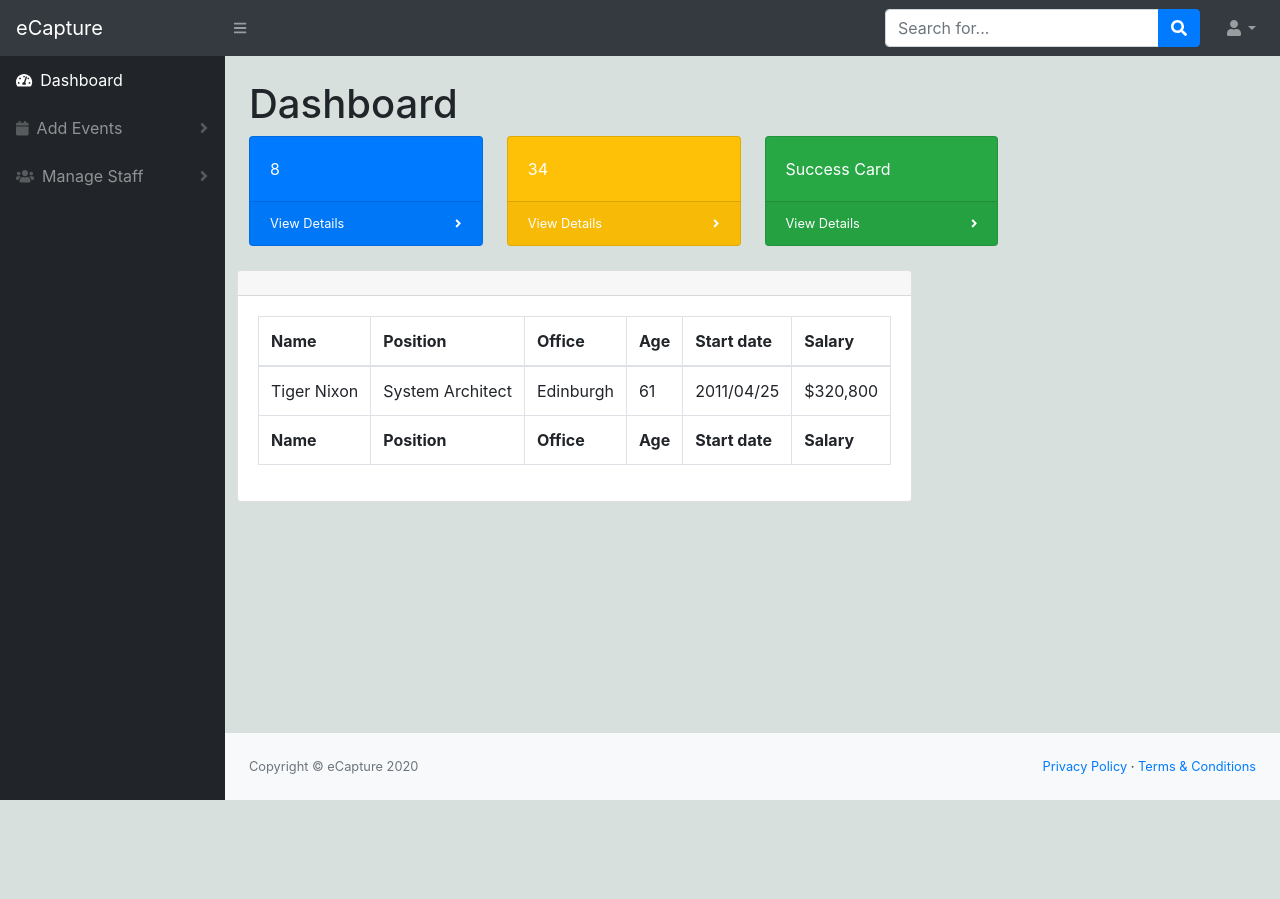
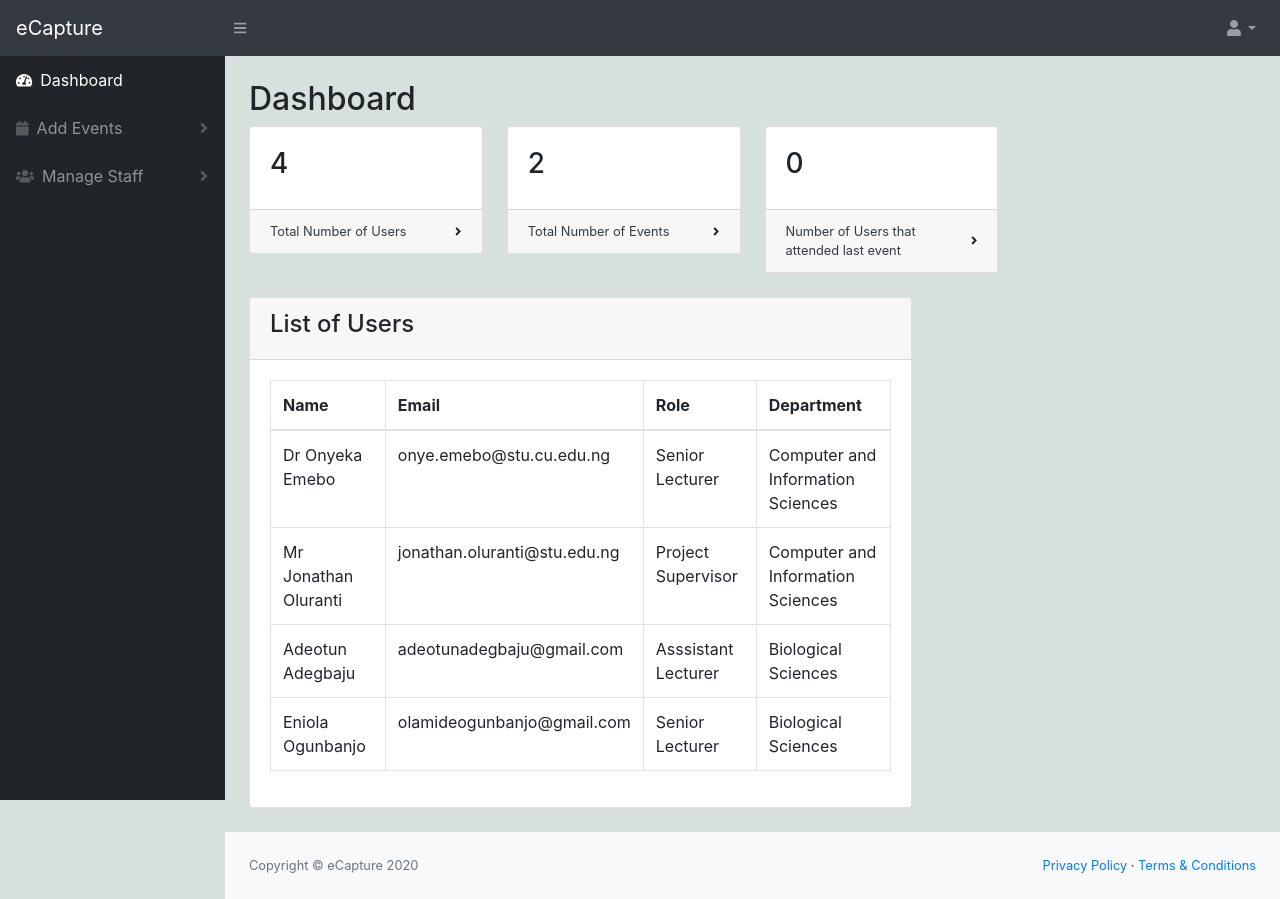
Before and after one commit to HummingBird1224/capture_django, a Django app: page /dashboard/ in a window 1280 px wide. Before the commit the page ends 800 px from the top, so only its background shows below. Run offline with Django 3.2, Linux system fonts and the light colour scheme; data comes from the database, SQL or seed files in the repository; some libraries are stand-ins or nearby versions.

Commit message:
updates to admin and UI

```diff
--- a/eCapture/static/assets/css/Registration-Form-with-Photo.css
+++ b/eCapture/static/assets/css/Registration-Form-with-Photo.css
@@ -1,6 +1,5 @@
 .register-photo {
     background: #f1f7fc;
-  padding: 80px 0;
 }
 
 .register-photo .image-holder {
@@ -14,8 +13,8 @@
     display: table;
     max-width: 900px;
     width: 90%;
-  margin: 0 auto;
-  box-shadow: 1px 1px 5px rgba(0,0,0,0.1);
+    margin: auto;
+    box-shadow: 1px 1px 5px rgba(0, 0, 0, 0.1);
 }
 
 .register-photo form {
@@ -26,7 +25,7 @@
     color: #505e6c;
 }
 
-@media (max-width:991px) {
+@media (max-width: 991px) {
     .register-photo form {
         padding: 40px;
     }
--- a/eCapture/templates/eCapture/admin.html
+++ /dev/null
@@ -1,87 +0,0 @@
-{% extends 'eCapture/base_admin.html' %}
-{% block admin_main %}
-    <div class="container-fluid">
-        <h1 class="mt-4">Dashboard</h1>
-        <div class="row">
-            <div class="col-xl-3 col-md-6">
-                <div class="card bg-primary text-white mb-4">
-                    <div class="card-body">8</div>
-                    <div class="card-footer d-flex align-items-center justify-content-between">
-                        <a class="small text-white stretched-link"
-                           href="#">View Details</a>
-                        <div class="small text-white"><i
-                                class="fas fa-angle-right"></i>
-                        </div>
-                    </div>
-                </div>
-            </div>
-            <div class="col-xl-3 col-md-6">
-                <div class="card bg-warning text-white mb-4">
-                    <div class="card-body">34</div>
-                    <div class="card-footer d-flex align-items-center justify-content-between">
-                        <a class="small text-white stretched-link"
-                           href="#">View Details</a>
-                        <div class="small text-white"><i
-                                class="fas fa-angle-right"></i>
-                        </div>
-                    </div>
-                </div>
-            </div>
-            <div class="col-xl-3 col-md-6">
-                <div class="card bg-success text-white mb-4">
-                    <div class="card-body">Success Card</div>
-                    <div class="card-footer d-flex align-items-center justify-content-between">
-                        <a class="small text-white stretched-link"
-                           href="#">View Details</a>
-                        <div class="small text-white"><i
-                                class="fas fa-angle-right"></i>
-                        </div>
-                    </div>
-                </div>
-            </div>
-            <div class="card mb-4">
-                <div class="card-header">
-                </div>
-                <div class="card-body">
-                    <div class="table-responsive">
-                        <table class="table table-bordered"
-                               id="dataTable" width="100%"
-                               cellspacing="0">
-                            <thead>
-                            <tr>
-                                <th>Name</th>
-                                <th>Position</th>
-                                <th>Office</th>
-                                <th>Age</th>
-                                <th>Start date</th>
-                                <th>Salary</th>
-                            </tr>
-                            </thead>
-                            <tfoot>
-                            <tr>
-                                <th>Name</th>
-                                <th>Position</th>
-                                <th>Office</th>
-                                <th>Age</th>
-                                <th>Start date</th>
-                                <th>Salary</th>
-                            </tr>
-                            </tfoot>
-                            <tbody>
-                            <tr>
-                                <td>Tiger Nixon</td>
-                                <td>System Architect</td>
-                                <td>Edinburgh</td>
-                                <td>61</td>
-                                <td>2011/04/25</td>
-                                <td>$320,800</td>
-                            </tr>
-                            </tbody>
-                        </table>
-                    </div>
-                </div>
-            </div>
-        </div>
-    </div>
-
-{% endblock %}
--- /dev/null
+++ b/eCapture/templates/eCapture/base.html
@@ -0,0 +1,42 @@
+<!DOCTYPE html>
+<html>
+
+<head>
+    <meta charset="utf-8">
+    <meta name="viewport"
+          content="width=device-width, initial-scale=1.0, shrink-to-fit=no">
+    <title>eCapture back</title>
+    {% load staticfiles %}
+    <link rel="stylesheet"
+          href="{% static 'assets/bootstrap/css/bootstrap.min.css' %}">
+    <link rel="stylesheet"
+          href="https://fonts.googleapis.com/css?family=Montserrat">
+    <link rel="stylesheet"
+          href="https://fonts.googleapis.com/css?family=Raleway">
+    <link rel="stylesheet"
+          href="https://fonts.googleapis.com/css?family=Roboto+Mono">
+    <link rel="stylesheet" href="{% static 'assets/fonts/ionicons.min.css' %}">
+    <link rel="stylesheet"
+          href="{% static 'assets/fonts/material-icons.min.css' %}">
+    <link rel="stylesheet" href="{% static 'assets/fonts/typicons.min.css' %}">
+    <link rel="stylesheet"
+          href="{% static 'assets/css/Navigation-Clean.css' %}">
+    <link rel="stylesheet"
+          href="{% static 'assets/css/Projects-Horizontal.css' %}">
+    <link rel="stylesheet"
+          href="{% static 'assets/css/Registration-Form-with-Photo.css' %}">
+    <link rel="stylesheet" href="{% static 'assets/css/styles.css' %}">
+    {% block styles %}
+    {% endblock %}
+</head>
+
+<body style="background-color: #d7e0dd">
+{% block content %}
+
+{% endblock %}
+
+<script src="{% static 'assets/js/jquery.min.js' %}"></script>
+<script src="{% static 'assets/bootstrap/js/bootstrap.min.js' %}"></script>
+</body>
+
+</html>
--- a/eCapture/templates/eCapture/base_admin.html
+++ b/eCapture/templates/eCapture/base_admin.html
@@ -1,4 +1,4 @@
-{% extends 'eCapture/dashboard.html' %}
+{% extends 'eCapture/base.html' %}
 {% load staticfiles %}
 {% block styles %}
 
@@ -16,20 +16,20 @@
         <button class="btn btn-link btn-sm order-1 order-lg-0"
                 id="sidebarToggle" href="#"><i class="fas fa-bars"></i>
         </button>
-        <!-- Navbar Search-->
-        <form class="d-none d-md-inline-block form-inline ml-auto mr-0 mr-md-3 my-2 my-md-0">
-            <div class="input-group">
-                <input class="form-control" type="text"
-                       placeholder="Search for..." aria-label="Search"
-                       aria-describedby="basic-addon2"/>
-                <div class="input-group-append">
-                    <button class="btn btn-primary" type="button"><i
-                            class="fas fa-search"></i></button>
-                </div>
-            </div>
-        </form>
+        {#        <!-- Navbar Search-->#}
+        {#        <form class="d-none d-md-inline-block form-inline ml-auto mr-0 mr-md-3 my-2 my-md-0">#}
+        {#            <div class="input-group">#}
+        {#                <input class="form-control" type="text"#}
+        {#                       placeholder="Search for..." aria-label="Search"#}
+        {#                       aria-describedby="basic-addon2"/>#}
+        {#                <div class="input-group-append">#}
+        {#                    <button class="btn btn-primary" type="button"><i#}
+        {#                            class="fas fa-search"></i></button>#}
+        {#                </div>#}
+        {#            </div>#}
+        {#        </form>#}
         <!-- Navbar-->
-        <ul class="navbar-nav ml-auto ml-md-0">
+        <ul class="navbar-nav ml-auto">
             <li class="nav-item dropdown">
                 <a class="nav-link dropdown-toggle" id="userDropdown" href="#"
                    role="button" data-toggle="dropdown"
@@ -72,7 +72,9 @@
                              aria-labelledby="headingOne"
                              data-parent="#sidenavAccordion">
                             <nav class="sb-sidenav-menu-nested nav">
-                                <a class="nav-link" href="#">New Event</a>
+                                <a class="nav-link"
+                                   href="{% url 'eCapture:add_event' %}">New
+                                    Event</a>
                             </nav>
                         </div>
                         <a class="nav-link collapsed" href="#"
@@ -89,10 +91,11 @@
                              data-parent="#sidenavAccordion">
                             <nav class="sb-sidenav-menu-nested nav accordion"
                                  id="sidenavAccordionPages">
-                                <a class="nav-link" href="{% url 'eCapture:registration' %}">
+                                <a class="nav-link"
+                                   href="{% url 'eCapture:registration' %}">
                                     Register New User
                                 </a>
-                                <a class="nav-link" href="">
+                                <a class="nav-link" href="#">
                                     View a User
                                 </a>
                             </nav>
--- a/eCapture/templates/eCapture/dashboard.html
+++ b/eCapture/templates/eCapture/dashboard.html
@@ -1,34 +1,99 @@
-<!DOCTYPE html>
-<html>
-
-<head>
-    <meta charset="utf-8">
-    <meta name="viewport" content="width=device-width, initial-scale=1.0, shrink-to-fit=no">
-    <title>eCapture back</title>
-    {% load staticfiles %}
-    <link rel="stylesheet" href="{% static 'assets/bootstrap/css/bootstrap.min.css' %}">
-    <link rel="stylesheet" href="https://fonts.googleapis.com/css?family=Montserrat">
-    <link rel="stylesheet" href="https://fonts.googleapis.com/css?family=Raleway">
-    <link rel="stylesheet" href="https://fonts.googleapis.com/css?family=Roboto+Mono">
-    <link rel="stylesheet" href="{% static 'assets/fonts/ionicons.min.css' %}">
-    <link rel="stylesheet" href="{% static 'assets/fonts/material-icons.min.css' %}">
-    <link rel="stylesheet" href="{% static 'assets/fonts/typicons.min.css' %}">
-    <link rel="stylesheet" href="{% static 'assets/css/Navigation-Clean.css' %}">
-    <link rel="stylesheet" href="{% static 'assets/css/Projects-Horizontal.css' %}">
-    <link rel="stylesheet" href="{% static 'assets/css/Registration-Form-with-Photo.css' %}">
-    <link rel="stylesheet" href="{% static 'assets/css/styles.css' %}">
-    {% block styles %}
-
-    {% endblock %}
-</head>
-
-<body style="background-color: #d7e0dd">
-{% block content %}
+{% extends 'eCapture/base_admin.html' %}
+{% block admin_main %}
+    <div class="container-fluid">
+        <h2 class="mt-4">Dashboard</h2>
+        <div class="row">
+            <div class="col-xl-3 col-md-6">
+                <div class="card mb-4">
+                    <div class="card-body">
+                        <h3>{{ total_users.count }}</h3>
+                    </div>
+                    <div class="card-footer d-flex align-items-center justify-content-between">
+                        <a class="small text-dark stretched-link"
+                           href="#">Total Number of Users</a>
+                        <div class="small">
+                            <i class="fas fa-angle-right"></i>
+                        </div>
+                    </div>
+                </div>
+            </div>
+            <div class="col-xl-3 col-md-6">
+                <div class="card mb-4">
+                    <div class="card-body">
+                        <h3>{{ total_events }}</h3>
+                    </div>
+                    <div class="card-footer d-flex align-items-center justify-content-between">
+                        <a class="small text-dark stretched-link"
+                           href="#">Total Number of Events</a>
+                        <div class="small">
+                            <i class="fas fa-angle-right"></i>
+                        </div>
+                    </div>
+                </div>
+            </div>
+            <div class="col-xl-3 col-md-6">
+                <div class="card mb-4">
+                    <div class="card-body">
+                        <h3>{{ last_event_attendance }}</h3>
+                    </div>
+                    <div class="card-footer d-flex align-items-center justify-content-between">
+                        <a class="small text-dark stretched-link"
+                           href="#">Number of Users that attended last
+                            event</a>
+                        <div class="small">
+                            <i class="fas fa-angle-right"></i>
+                        </div>
+                    </div>
+                </div>
+            </div>
+            {#            <div class="col-xl-3 col-md-6">#}
+            {#                <div class="card mb-4">#}
+            {#                    <div class="card-body">#}
+            {#                        <h3>8</h3>#}
+            {#                    </div>#}
+            {#                    <div class="card-footer d-flex align-items-center justify-content-between">#}
+            {#                        <a class="small text-dark stretched-link"#}
+            {#                           href="#">View Details</a>#}
+            {#                        <div class="small">#}
+            {#                            <i class="fas fa-angle-right"></i>#}
+            {#                        </div>#}
+            {#                    </div>#}
+            {#                </div>#}
+            {#            </div>#}
+            <div class="col-xl-8 col-md-6">
+                <div class="card mb-4">
+                    <div class="card-header">
+                        <h4>List of Users</h4>
+                    </div>
+                    <div class="card-body">
+                        <div class="table-responsive">
+                            <table class="table table-bordered"
+                                   id="dataTable" width="100%"
+                                   cellspacing="0">
+                                <thead>
+                                <tr>
+                                    <th>Name</th>
+                                    <th>Email</th>
+                                    <th>Role</th>
+                                    <th>Department</th>
+                                </tr>
+                                </thead>
+                                <tbody>
+                                {% for user in total_users %}
+                                    <tr>
+                                        <td>{{ user.get_full_name }}</td>
+                                        <td>{{ user.email }}</td>
+                                        <td>{{ user.staff.role }}</td>
+                                        <td>{{ user.staff.department }}</td>
+                                    </tr>
+                                {% endfor %}
+                                </tbody>
+                            </table>
+                        </div>
+                    </div>
+                </div>
+            </div>
+        </div>
+    </div>
 
 {% endblock %}
-
-<script src="{% static 'assets/js/jquery.min.js' %}"></script>
-<script src="{% static 'assets/bootstrap/js/bootstrap.min.js' %}"></script>
-</body>
-
-</html>
--- a/eCapture/templates/eCapture/profile_settings.html
+++ b/eCapture/templates/eCapture/profile_settings.html
@@ -9,7 +9,7 @@
                 <form action="{% url 'eCapture:profile_settings' %}"
                       method="post">
                     {% csrf_token %}
-                    <h1 style="font-size: 20px;font-family: Montserrat, sans-serif;margin-bottom: 0px;padding-left: 10px;padding-top: 10px;color: #1b8002;">
+                    <h1 style="font-size: 20px;font-family: Montserrat, sans-serif;padding-left: 10px;padding-top: 10px;color: #1b8002;">
                         Profile Settings</h1>
                     <hr>
                     <div class="form-group" style="margin-bottom: 10px;">
--- a/eCapture/templates/registration/registration.html
+++ b/eCapture/templates/registration/registration.html
@@ -10,8 +10,7 @@
                 {% csrf_token %}
                 <h1 style="font-family: Montserrat, sans-serif;font-size: 20px;margin-left: 31px;width: 400px;margin-top: 20px;">
                     Register New User</h1>
-                {#                <h6 style="font-family: Montserrat, sans-serif;font-size: 12px;margin-left: 31px;width: 400px;color: #888888;margin-bottom: 0;">#}
-                {#                    <strong>Admin, Welcome to eCapture</strong></h6>#}
+                <hr>
                 <div class="form-row"
                      style="margin-top: 18px;padding-left: 30px;">
                     <div class="col-lg-4" style="padding-right: 50px;">
--- a/eCapture/urls.py
+++ b/eCapture/urls.py
@@ -14,4 +14,5 @@ urlpatterns = [
     path('users/add/', views.registration, name='registration'),
     path('users/<str:username>/', views.view_user, name='view_user'),
     path('dashboard/', views.admin, name='admin'),
+    path('events/add/',views.add_event,name='add_event')
 ]
--- a/eCapture/views.py
+++ b/eCapture/views.py
@@ -1,8 +1,10 @@
 from django.contrib.auth import update_session_auth_hash
 from django.contrib.auth.models import User
 from django.shortcuts import render, redirect
+from django.utils import timezone
 
-from eCapture.models import Attendance, Department, Staff, Role
+from eCapture.models import Attendance, Department, Staff, Role, Event, \
+    EventType
 
 
 def defaults(request):
@@ -23,7 +25,7 @@ def profile_settings(request):
         user.last_name = name[1]
         user.save()
         update_session_auth_hash(request, user)
-        return redirect('eCapture:history')
+        return redirect('eCapture:profile')
 
 
 def registration(request):
@@ -55,7 +57,14 @@ def registration(request):
 
 
 def admin(request):
-    return render(request, 'eCapture/admin.html')
+    total_users = User.objects.all()
+    total_events = Event.objects.count()
+    last_event = Event.objects.filter(
+        date__lte=timezone.now().date()).order_by('-date').first()
+    last_event_attendance = Attendance.objects.filter(event=last_event).count()
+    return render(request, 'eCapture/dashboard.html',
+                  {'total_users': total_users, 'total_events': total_events,
+                   'last_event_attendance': last_event_attendance})
 
 
 def index(request):
@@ -70,3 +79,18 @@ def history(request):
 
 def view_user(request, username):
     return None
+
+
+def add_event(request):
+    if request.method == 'GET':
+        event_types = EventType.objects.all()
+        return render(request, 'eCapture/add-event.html',
+                      {'event_types': event_types})
+    else:
+        type_id = request.POST['type']
+        location = request.POST['location']
+        date = request.POST['date']
+        event = Event.objects.create(location=location, date=date,
+                                     type_id=type_id)
+        event.save()
+        return redirect('eCapture:admin')
```
Also changed, not shown: eCapture/templates/eCapture/add-event.html (added, +51 -0 lines), eCapture/templates/eCapture/base_nav.html (+25 -4 lines), eCapture/templates/eCapture/defaults.html (+7 -12 lines), eCapture/templates/eCapture/status_log.html (+17 -11 lines), eCapture/templates/registration/login.html (+42 -9 lines), eCapture/media/avatars/user_CU12469.jpg (added), eCapture/static/assets/img/aldc.jpg (added), eCapture/static/assets/img/full.jpg (added), eCapture/static/assets/img/library.jpg (added), eCapture/static/assets/img/pghall.jpg (added), eCapture/static/assets/img/senate.jpg (added). Lines whose indentation alone changed are shown as unchanged.
